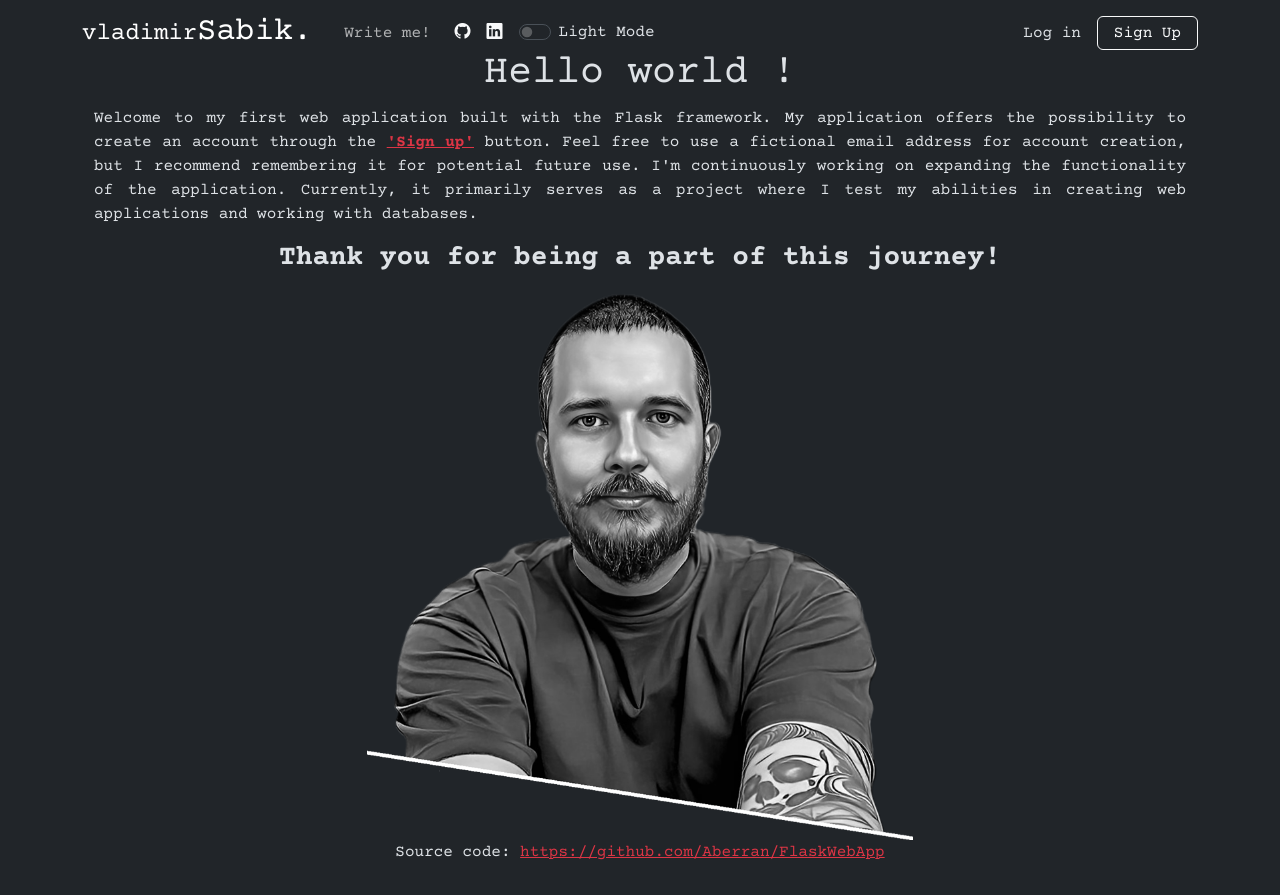
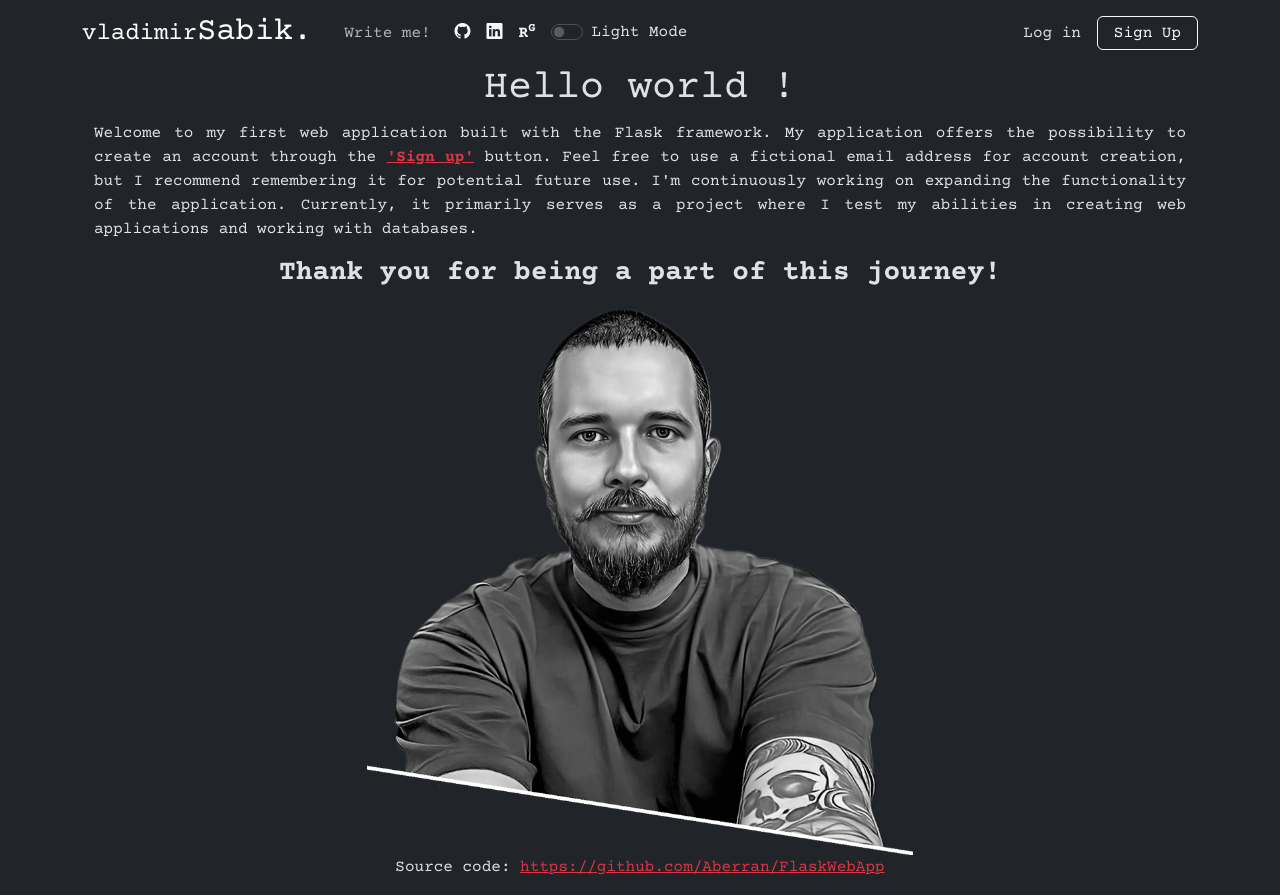
Before and after one commit to Aberran/FlaskWebApp, a Flask app: page / in a window 1280 px wide. Before the commit the page ends 865 px from the top, so only its background shows below. Run offline with Flask 3, Linux system fonts and the light colour scheme.

Commit message:
delete vh-100

```diff
--- a/websie/templates/base.html
+++ b/websie/templates/base.html
@@ -76,6 +76,11 @@
               <li class="nav-item">
                 <a href="https://www.linkedin.com/in/vladim%C3%ADr-%C5%A1ab%C3%ADk-787083267/" target="_blank" id="media-icons-linkedIn" class="nav-link text-light">
                   <i class="bi bi-linkedin"></i>
+                </a>
+              </li>
+              <li class="nav-item">
+                <a href="https://www.researchgate.net/profile/Vladimir_Sabik" target="_blank" id="media-icons-RG" class="nav-link text-light">
+                 <b>R<sup>G</sup></b>
                 </a>
               </li>
               <li class="nav-item mx-2">
--- a/websie/templates/hello.html
+++ b/websie/templates/hello.html
@@ -2,11 +2,11 @@
 {% block title %}Hello{% endblock %}
 {% block content %}
 
-<div class="container d-flex  align-items-center justify-content-center flex-column vh-100">
+<div class="container d-flex align-items-center justify-content-center flex-column">
 <h1 class="container d-flex justify-content-center">Hello world !</h1>
     <p class="hello-text "> Welcome to my first web application built with the Flask framework. My application offers the possibility to create an account through the <b><a href='/sign-up' class="link-danger" id="sign-up-href">'Sign up'</a></b> button. Feel free to use a fictional email address for account creation, but I recommend remembering it for potential future use. I'm continuously working on expanding the functionality of the application. Currently, it primarily serves as a project where I test my abilities in creating web applications and working with databases. </p>
     <h3><b>Thank you for being a part of this journey!</b></h3>
-    <img src="{{ url_for('static', filename='images/profileWhiteLine.png') }}" alt="Profile Picture" class="profile-picture w-50">
+    <img src="{{ url_for('static', filename='images/profileWhiteline.png') }}" alt="Profile Picture" class="profile-picture w-50">
     <p>Source code: <a href='https://github.com/Aberran/FlaskWebApp' class="link-danger" target="_blank" >https://github.com/Aberran/FlaskWebApp</a></p>
 </div>
 {% endblock %}
```
Also changed, not shown: websie/static/images/profile.png (deleted).
